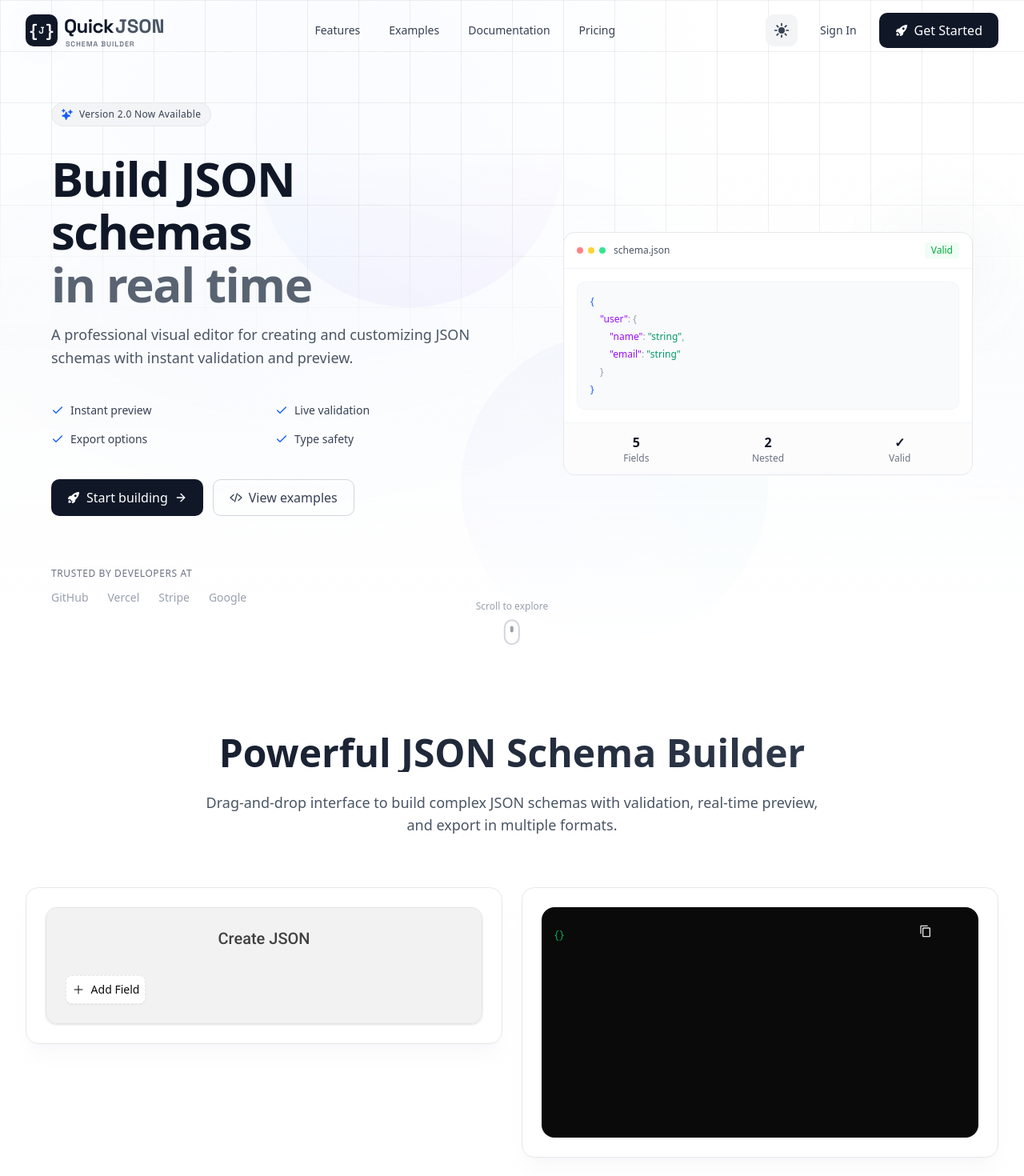
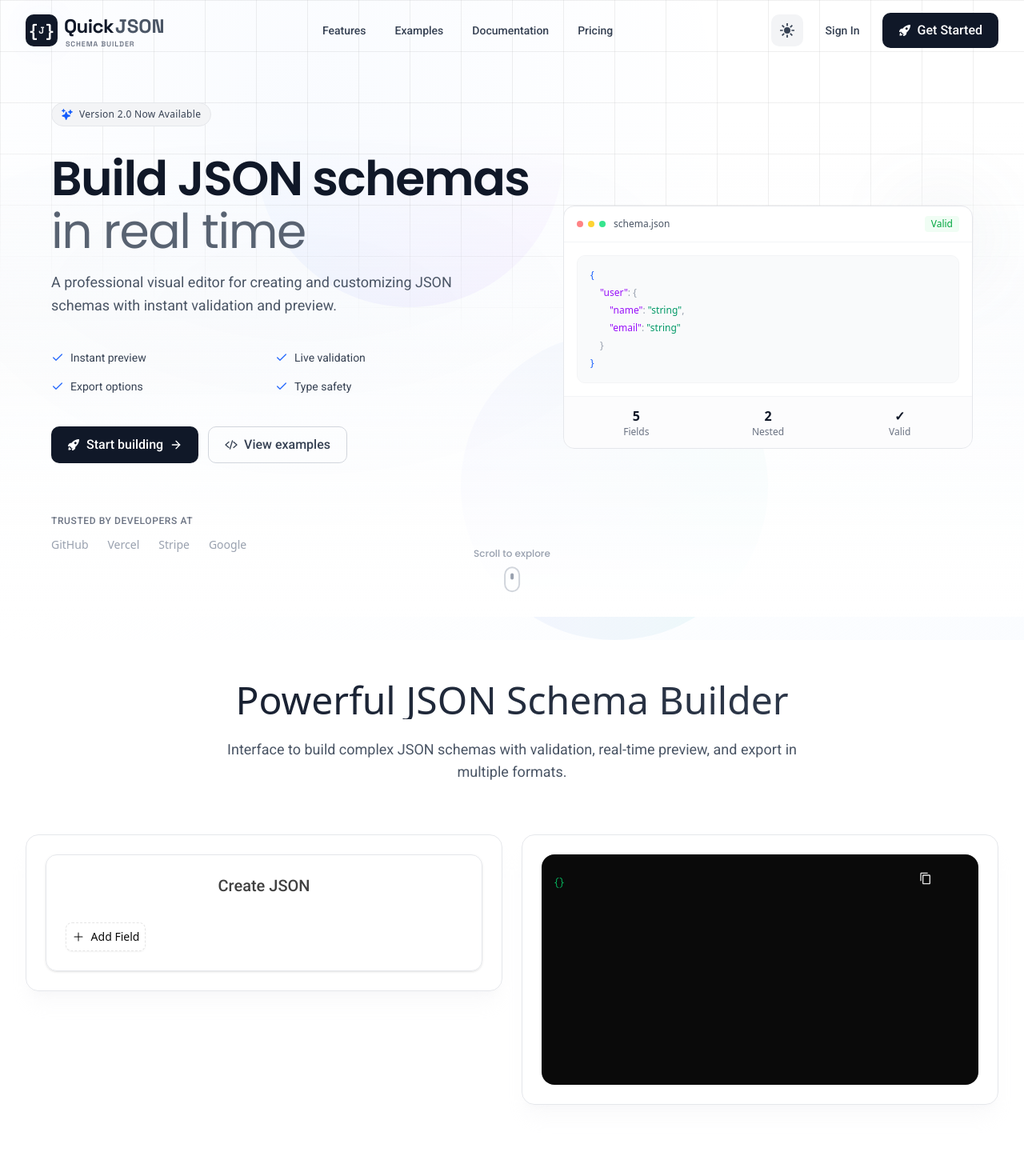
Before and after one commit to VishalChoudhary01/JSON-Builder, a Next.js app: page / in a window 1280 px wide. Shown: the top 1470 px of the page at 80% size. Built offline with nearby package versions, Linux system fonts and the light colour scheme; a web font is replaced by a local one.

Commit message:
font family and dark  ode changes

```diff
--- a/src/app/page.js
+++ b/src/app/page.js
@@ -38,11 +38,11 @@ export default function Home() {
         {/* Features/Content Section */}
         <div className="py-20 px-4 sm:px-6 lg:px-8 max-w-7xl mx-auto">
           <div className="text-center mb-16">
-            <h2 className="text-3xl sm:text-4xl md:text-5xl font-bold mb-6 bg-gradient-to-r from-gray-900 to-gray-700 dark:from-gray-100 dark:to-gray-300 bg-clip-text text-transparent">
+            <h2 className="text-3xl sm:text-4xl md:text-5xl font-normal mb-6 bg-gradient-to-r from-gray-900 to-gray-700 dark:from-gray-100 dark:to-gray-300 bg-clip-text text-transparent">
               Powerful JSON Schema Builder
             </h2>
-            <p className="text-lg text-gray-600 dark:text-gray-400 max-w-3xl mx-auto">
-              Drag-and-drop interface to build complex JSON schemas with validation,
+            <p className="text-lg text-gray-600 dark:text-gray-400 max-w-3xl mx-auto font-roboto">
+              Interface to build complex JSON schemas with validation,
               real-time preview, and export in multiple formats.
             </p>
           </div>
--- a/src/components/atoms/button/ModernButton.jsx
+++ b/src/components/atoms/button/ModernButton.jsx
@@ -10,7 +10,7 @@ const ModernButton = ({ children, variant = "primary", icon, className = "" }) =
   };
 
   return (
-    <button className={`group inline-flex items-center justify-center gap-2 px-5 py-2.5 rounded-lg font-medium transition-all duration-300 ${variants[variant]} ${className}`}>
+    <button className={`group inline-flex items-center justify-center gap-2 px-5 py-2.5 rounded-lg font-roboto font-medium transition-all duration-300 ${variants[variant]} ${className}`}>
       {icon}
       {children}
     </button>
--- a/src/components/atoms/input.jsx
+++ b/src/components/atoms/input.jsx
@@ -1,5 +1,4 @@
 import * as React from "react"
-
 import { cn } from "@/lib/utils"
 
 function Input({
@@ -12,7 +11,7 @@ function Input({
       type={type}
       data-slot="input"
       className={cn(
-        "file:text-foreground placeholder:text-muted-foreground selection:bg-primary selection:text-primary-foreground dark:bg-input/30 border-input flex h-9 w-full min-w-0 rounded-md border bg-transparent px-3 py-1 text-base shadow-xs transition-[color,box-shadow] outline-none file:inline-flex file:h-7 file:border-0 file:bg-transparent file:text-sm file:font-medium disabled:pointer-events-none disabled:cursor-not-allowed disabled:opacity-50 md:text-sm",
+        "file:text-foreground placeholder:text-muted-foreground selection:bg-primary selection:text-primary-foreground dark:bg-black/30 dark:border-gray-700/50 border-input flex h-9 w-full min-w-0 rounded-md border bg-transparent px-3 py-1 text-base shadow-xs transition-[color,box-shadow] outline-none file:inline-flex file:h-7 file:border-0 file:bg-transparent file:text-sm file:font-medium disabled:pointer-events-none disabled:cursor-not-allowed disabled:opacity-50 md:text-sm",
         "focus-visible:border-ring focus-visible:ring-ring/40 focus-visible:ring-[2px]",
         "aria-invalid:ring-destructive/20 dark:aria-invalid:ring-destructive/40 aria-invalid:border-destructive",
         className
--- a/src/components/atoms/select.jsx
+++ b/src/components/atoms/select.jsx
@@ -35,7 +35,7 @@ function SelectTrigger({
       data-slot="select-trigger"
       data-size={size}
       className={cn(
-        "border-input data-[placeholder]:text-muted-foreground [&_svg:not([class*='text-'])]:text-muted-foreground focus-visible:border-ring focus-visible:ring-ring/50 aria-invalid:ring-destructive/20 dark:aria-invalid:ring-destructive/40 aria-invalid:border-destructive dark:bg-input/30 dark:hover:bg-input/50 flex w-fit items-center justify-between gap-2 rounded-md border bg-transparent px-3 py-2 text-sm whitespace-nowrap shadow-xs transition-[color,box-shadow] outline-none focus-visible:ring-[3px] disabled:cursor-not-allowed disabled:opacity-50 data-[size=default]:h-9 data-[size=sm]:h-8 *:data-[slot=select-value]:line-clamp-1 *:data-[slot=select-value]:flex *:data-[slot=select-value]:items-center *:data-[slot=select-value]:gap-2 [&_svg]:pointer-events-none [&_svg]:shrink-0 [&_svg:not([class*='size-'])]:size-4",
+        "border-input data-[placeholder]:text-muted-foreground [&_svg:not([class*='text-'])]:text-muted-foreground focus-visible:border-ring focus-visible:ring-ring/50 aria-invalid:ring-destructive/20 dark:aria-invalid:ring-destructive/40 aria-invalid:border-destructive dark:bg-black/30 dark:hover:bg-black/50 dark:border-gray-700/50 flex w-fit items-center justify-between gap-2 rounded-md border bg-transparent px-3 py-2 text-sm whitespace-nowrap shadow-xs transition-[color,box-shadow] outline-none focus-visible:ring-[3px] disabled:cursor-not-allowed disabled:opacity-50 data-[size=default]:h-9 data-[size=sm]:h-8 *:data-[slot=select-value]:line-clamp-1 *:data-[slot=select-value]:flex *:data-[slot=select-value]:items-center *:data-[slot=select-value]:gap-2 [&_svg]:pointer-events-none [&_svg]:shrink-0 [&_svg:not([class*='size-'])]:size-4",
         className
       )}
       {...props}>
@@ -46,7 +46,6 @@ function SelectTrigger({
     </SelectPrimitive.Trigger>
   );
 }
-
 function SelectContent({
   className,
   children,
@@ -58,7 +57,7 @@ function SelectContent({
       <SelectPrimitive.Content
         data-slot="select-content"
         className={cn(
-          "bg-popover text-popover-foreground data-[state=open]:animate-in data-[state=closed]:animate-out data-[state=closed]:fade-out-0 data-[state=open]:fade-in-0 data-[state=closed]:zoom-out-95 data-[state=open]:zoom-in-95 data-[side=bottom]:slide-in-from-top-2 data-[side=left]:slide-in-from-right-2 data-[side=right]:slide-in-from-left-2 data-[side=top]:slide-in-from-bottom-2 relative z-50 max-h-(--radix-select-content-available-height) min-w-[8rem] origin-(--radix-select-content-transform-origin) overflow-x-hidden overflow-y-auto rounded-md border shadow-md",
+          "bg-popover dark:bg-black/50 dark:backdrop-blur-xl dark:border-gray-700/50 text-popover-foreground data-[state=open]:animate-in data-[state=closed]:animate-out data-[state=closed]:fade-out-0 data-[state=open]:fade-in-0 data-[state=closed]:zoom-out-95 data-[state=open]:zoom-in-95 data-[side=bottom]:slide-in-from-top-2 data-[side=left]:slide-in-from-right-2 data-[side=right]:slide-in-from-left-2 data-[side=top]:slide-in-from-bottom-2 relative z-50 max-h-(--radix-select-content-available-height) min-w-[8rem] origin-(--radix-select-content-transform-origin) overflow-x-hidden overflow-y-auto rounded-md border shadow-md",
           position === "popper" &&
             "data-[side=bottom]:translate-y-1 data-[side=left]:-translate-x-1 data-[side=right]:translate-x-1 data-[side=top]:-translate-y-1",
           className
--- a/src/components/molecules/Navbar.jsx
+++ b/src/components/molecules/Navbar.jsx
@@ -61,7 +61,7 @@ const Navbar = () => {
               <a
                 key={index}
                 href={link.href}
-                className="px-4 py-2 text-sm font-medium text-gray-700 dark:text-gray-300 hover:text-gray-900 dark:hover:text-white rounded-lg hover:bg-gray-100 dark:hover:bg-gray-800/50 transition-all duration-200"
+                className="px-4 py-2 text-sm font-medium font-roboto text-gray-700 dark:text-gray-300 hover:text-gray-900 dark:hover:text-white rounded-lg hover:bg-gray-100 dark:hover:bg-gray-800/50 transition-all duration-200"
               >
                 {link.name}
               </a>
@@ -97,7 +97,7 @@ const Navbar = () => {
               </motion.div>
             </button>
 
-            <button className="px-4 py-2 text-sm font-medium text-gray-700 dark:text-gray-300 hover:text-gray-900 dark:hover:text-white transition-colors">
+            <button className="px-4 py-2 text-sm font-medium font-roboto text-gray-700 dark:text-gray-300 hover:text-gray-900 dark:hover:text-white transition-colors">
               Sign In
             </button>
             <ModernButton
--- a/src/components/molecules/card.jsx
+++ b/src/components/molecules/card.jsx
@@ -1,5 +1,4 @@
 import * as React from "react"
-
 import { cn } from "@/lib/utils"
 
 function Card({
@@ -10,7 +9,7 @@ function Card({
     <div
       data-slot="card"
       className={cn(
-        "bg-card text-card-foreground flex flex-col gap-6 rounded-xl border py-6 shadow-sm",
+        "bg-white/80 dark:bg-black/30 backdrop-blur-xl text-card-foreground flex flex-col gap-6 rounded-xl border border-gray-200 dark:border-gray-800/50 py-6 shadow-sm",
         className
       )}
       {...props} />
--- a/src/components/organisms/SchemaBuilder.jsx
+++ b/src/components/organisms/SchemaBuilder.jsx
@@ -9,7 +9,7 @@ const SchemaBuilder = () => {
   const methods = useFormContextProvider()
 
   return (
-    <Card className={"bg-neutral-200/50 dark:bg-neutral-50/10"}>
+    <Card className={"bg-white/80 dark:bg-black/15  backdrop-blur-xl border border-gray-200 dark:border-gray-800/50"}>
 
       <CardHeader className={"w-full flex justify-center overflow-x-auto custom-scroll"}>
         <h1 className='text-neutral-700 dark:text-neutral-50/90 font-medium xl:text-xl lg:text-lg md:text-[1.15rem] text-[1.1rem] font-roboto'>Create JSON</h1>
--- a/src/components/templates/Banner.jsx
+++ b/src/components/templates/Banner.jsx
@@ -54,16 +54,16 @@ const Banner = () => {
 
             {/* Headline */}
             <motion.div variants={fadeInUp} className="space-y-4">
-              <h1 className="text-4xl sm:text-5xl lg:text-6xl font-semibold tracking-tight leading-[1.1]">
-                <span className="block text-gray-900 dark:text-white">
+              <h1 className="text-4xl sm:text-5xl lg:text-6xl font-semibold font-poppins tracking-tight  leading-[1.1]">
+                <span className="block text-gray-900 dark:text-white [Letter-spacing:-0.02em] [Line-height:1.05em] whitespace-nowrap ">
                   Build JSON schemas
                 </span>
-                <span className="block text-gray-600 dark:text-gray-400 animate-pulse">
+                <span className="block text-gray-600 dark:text-gray-400 animate-pulse font-normal">
                   in real time
                 </span>
               </h1>
 
-              <p className="text-lg text-gray-600 dark:text-gray-400 leading-relaxed max-w-xl">
+              <p className="text-lg text-gray-600 dark:text-gray-400 leading-relaxed max-w-xl font-roboto font-normal">
                 A professional visual editor for creating and customizing JSON schemas with instant validation and preview.
               </p>
             </motion.div>
@@ -77,8 +77,8 @@ const Banner = () => {
                 "Type safety"
               ].map((feature, i) => (
                 <div key={i} className="flex items-start gap-2">
-                  <FiCheck className="w-4 h-4 text-blue-600 dark:text-blue-400 mt-0.5 flex-shrink-0" />
-                  <span className="text-sm text-gray-700 dark:text-gray-300">{feature}</span>
+                  <FiCheck className="w-4 h-4 text-blue-600 dark:text-blue-400/80 mt-0.5 flex-shrink-0 animate-pulse" />
+                  <span className="text-sm text-gray-700 dark:text-gray-300 font-roboto">{feature}</span>
                 </div>
               ))}
             </motion.div>
@@ -97,7 +97,7 @@ const Banner = () => {
 
             {/* Trust Bar */}
             <motion.div variants={fadeInUp} className="pt-8 space-y-3">
-              <p className="text-xs text-gray-500 dark:text-gray-500 font-medium uppercase tracking-wider">
+              <p className="text-xs text-gray-500 dark:text-gray-500 font-medium uppercase tracking-wider font-roboto">
                 Trusted by developers at
               </p>
               <div className="flex flex-wrap items-center gap-6">
@@ -204,7 +204,7 @@ const Banner = () => {
           animate={{ y: [0, 8, 0] }}
           transition={{ duration: 2, repeat: Infinity, ease: "easeInOut" }}
         >
-          <span className="text-xs text-gray-400 dark:text-gray-600 font-medium">Scroll to explore</span>
+          <span className="text-xs text-gray-400 dark:text-gray-600 font-medium font-poppins">Scroll to explore</span>
           <div className="w-5 h-8 border-2 border-gray-300 dark:border-gray-700 rounded-full flex justify-center p-1 group-hover:border-gray-400 dark:group-hover:border-gray-600 transition-colors">
             <motion.div
               className="w-1 h-2 bg-gray-400 dark:bg-gray-600 rounded-full"
```
Also changed, not shown: src/components/molecules/JsonField.jsx (+14 -13 lines).
